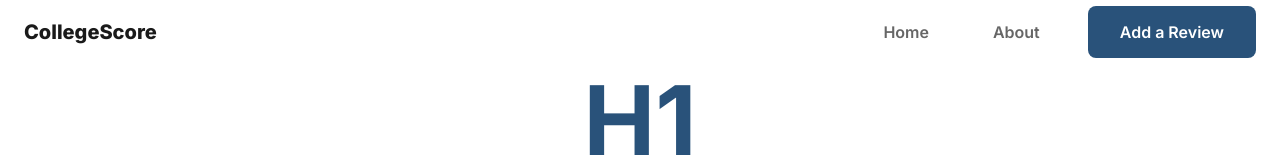
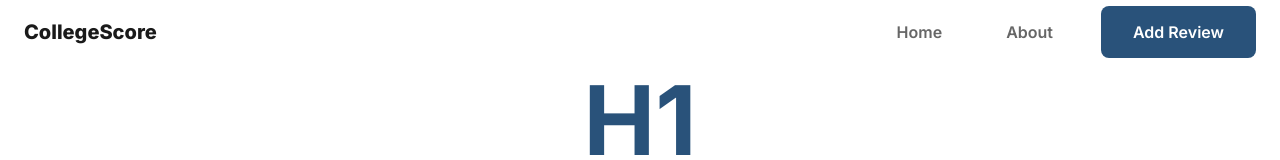
Before and after one commit to collegescore/frontend, a React (Create React App) app: page /search in a window 1280 px wide. Shown: the top 160 px of the page. Built offline with nearby package versions, Linux system fonts and the light colour scheme.

Commit message:
Basic Button allows for text change and color change

```diff
--- a/src/components/AddReviewButton.jsx
+++ b/src/components/BasicButton.jsx
@@ -5,15 +5,15 @@ import { Button } from '@mui/material';
  * Reusable "Add Review" Button Component
  * Accepts 'sx' props so we can style margins differently for mobile vs desktop
  **/
-const AddReviewButton = ({ sx = {} }) => (
+const BasicButton = ({ text, color, sx = {} }) => (
   <Button
     variant="contained"
-    color="primary"
+    color={color || "primary"}
     href="/review"
     sx={{ fontWeight: 600, ...sx }} // Merge default styles with passed styles
   >
-    Add a Review
+    {text || "Basic Button"}
   </Button>
 );
 
-export default AddReviewButton;
+export default BasicButton;
--- a/src/components/Header.jsx
+++ b/src/components/Header.jsx
@@ -2,7 +2,7 @@ import React, { useState } from 'react';
 import { AppBar, Box, Toolbar, IconButton, Typography, Container, Button, Drawer,
     List, ListItem, ListItemButton, ListItemText, } from '@mui/material';
 import MenuIcon from '@mui/icons-material/Menu';
-import AddReviewButton from './AddReviewButton';
+import BasicButton from './BasicButton';
 
 // Navigation links (simple data array used for both desktop and mobile nav)
 const navLinks = [
@@ -52,7 +52,7 @@ function Header() {
 
           {/* Mobile Button - Centered with margin top */}
           <ListItem sx={{ justifyContent: 'center', mt: 2 }}>
-            <AddReviewButton />
+            <BasicButton text="Add Review" color="primary" />
           </ListItem>
         </List>
       </Box>
@@ -105,7 +105,7 @@ function Header() {
             ))}
 
             {/* Desktop Button - Added left margin to separate from links */}
-            <AddReviewButton sx={{ ml: 2 }} />
+            <BasicButton text="Add Review" color="primary" sx={{ ml: 2 }} />
           </Box>
 
           {/* --- MOBILE MENU ICON ---
```
